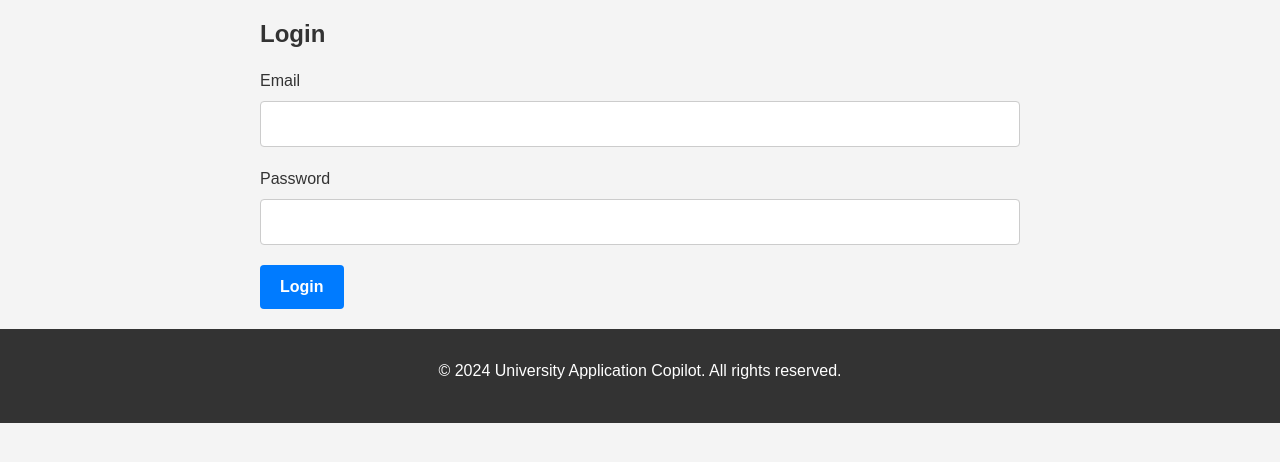
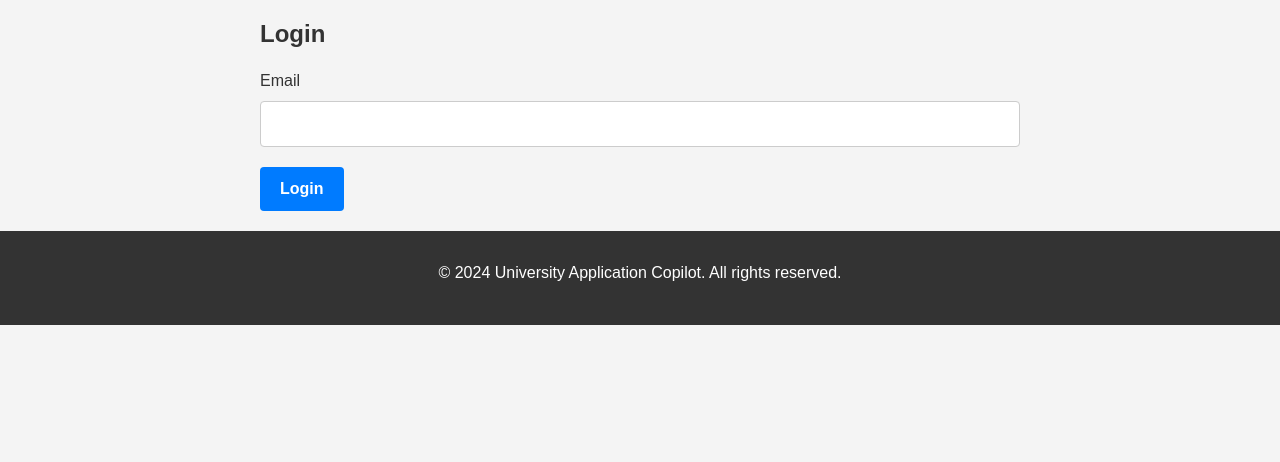
Before and after one commit to RangiraDave/My_portfolio_project_V1, a Flask app: page /login in a window 1280 px wide. Shown: the part 221-683 px from the top of the page. Run offline with Flask 3, Linux system fonts and the light colour scheme.

Commit message:
I implemented the functionality to read user info from databse and display them on the profile page

```diff
--- a/app/forms.py
+++ b/app/forms.py
@@ -38,7 +38,7 @@ class LoginForm(FlaskForm):
     """
     email = StringField('Email', validators=[DataRequired(), Email()])
     # username = StringField('Username', validators=[DataRequired()])
-    password = PasswordField('Password', validators=[DataRequired()])
+    password = PasswordField('Password')
     submit = SubmitField('Login')
 
     def get_username(self):
--- a/app/routes.py
+++ b/app/routes.py
@@ -1,7 +1,7 @@
 #!/usr/bin/env python3
 # Module to define the routes used in the app
 
-from flask import flash, redirect, render_template, url_for
+from flask import flash, jsonify, redirect, render_template, request, session, url_for
 
 from app.models import User, db
 from . import app
@@ -18,14 +18,15 @@ def login_route():
     form = LoginForm()
     if form.validate_on_submit():
         user = User.query.filter_by(email=form.email.data).first()
-        if user is None or not user.check_password(form.password.data):
+        if user is not None and user.check_password(form.password.data):
+            session['email'] = form.email.data
+            flash('You are now logged in!')
+            print('You are now logged in!')
+            return redirect(url_for('profile_route'))
+        else:
             flash('Invalid email or password')
             print('Invalid email or password')
             return redirect(url_for('login_route'))
-        else:
-            flash('You are now logged in!')
-            print('You are now logged in!')
-            return redirect(url_for('profile_route'))
     return render_template('login.html', form=form)
 
 @app.route('/signup', methods=['GET', 'POST'], strict_slashes=False)
@@ -45,10 +46,33 @@ def signup_route():
 
         db.session.add(user)
         db.session.commit()
+        session['email'] = form.email.data
+        flash('Account created successfully!')
 
         return redirect(url_for('profile_route'))
     return render_template('signup.html', form=form)
 
 @app.route('/profile', strict_slashes=False)
 def profile_route():
-    return render_template('profile.html')
+    """
+    A method to fetch data from the database and display it on
+    the profile page.
+    """
+    if 'email' not in session:
+        return redirect(url_for('login_route'))
+
+    user = User.query.filter_by(email=session['email']).first()
+    return render_template(
+        'profile.html',
+        username=user.username,
+        email=user.email,
+        phone=user.phonenumber,
+        location=user.location
+        )
+
+@app.route('/check_email', methods=['GET'], strict_slashes=False)
+def check_email():
+    """ Check if email being used to login exists in the database. """
+    email = request.args.get('email', '', type=str)
+    user = User.query.filter_by(email=email).first()
+    return jsonify({'exists': user is not None})
--- a/app/static/javascript/script.js
+++ b/app/static/javascript/script.js
@@ -0,0 +1,19 @@
+$(document).ready(function() {
+    $('form').submit(function(event) {
+        event.preventDefault();  // Prevent the form from submitting
+        $.ajax({
+            url: "/check_email",  // Update this if your URL is different
+            data: {'email': $('#email').val()},
+            type: 'GET',
+            success: function(response) {
+                if (response.exists) {
+                    $('#password-group').show();
+                    $('#password').prop('required', true);  // Add the required attribute
+                    $('form').unbind('submit');  // Unbind the event handler
+                } else {
+                    $('#email-message').html('<p class="error">This email does not exist in our system. Please signin if you do not have an account.</p>');
+                }
+            }
+        });
+    });
+});
--- a/app/templates/login.html
+++ b/app/templates/login.html
@@ -6,18 +6,19 @@
         {{ form.hidden_tag() }}
         <div class="form-group">
             {{ form.email.label(class="form-label") }}
-            {{ form.email(class="form-control") }}
+            {{ form.email(id="email", class="form-control", autocomplete="email") }}
             {% for error in form.email.errors %}
                 <span class="error">{{ error }}</span>
             {% endfor %}
         </div>
-        <div class="form-group">
+        <div id="password-group" class="form-group" style="display: none;">
             {{ form.password.label(class="form-label") }}
-            {{ form.password(class="form-control") }}
-            {% for error in form.password.errors %}
-                <span class="error">{{ error }}</span>
-            {% endfor %}
+            {{ form.password(class="form-control", autocomplete="current-password") }}
         </div>
-        <button type="submit" class="btn btn-primary">Login</button>
+        <div id="email-message" class="form-group"></div>
+        <button id="login-button" type="submit" class="btn btn-primary">Login</button>
     </form>
+
+    <script src="https://ajax.googleapis.com/ajax/libs/jquery/3.5.1/jquery.min.js"></script>
+    <script src="{{ url_for('static', filename='javascript/script.js') }}"></script>
 {% endblock %}
```
